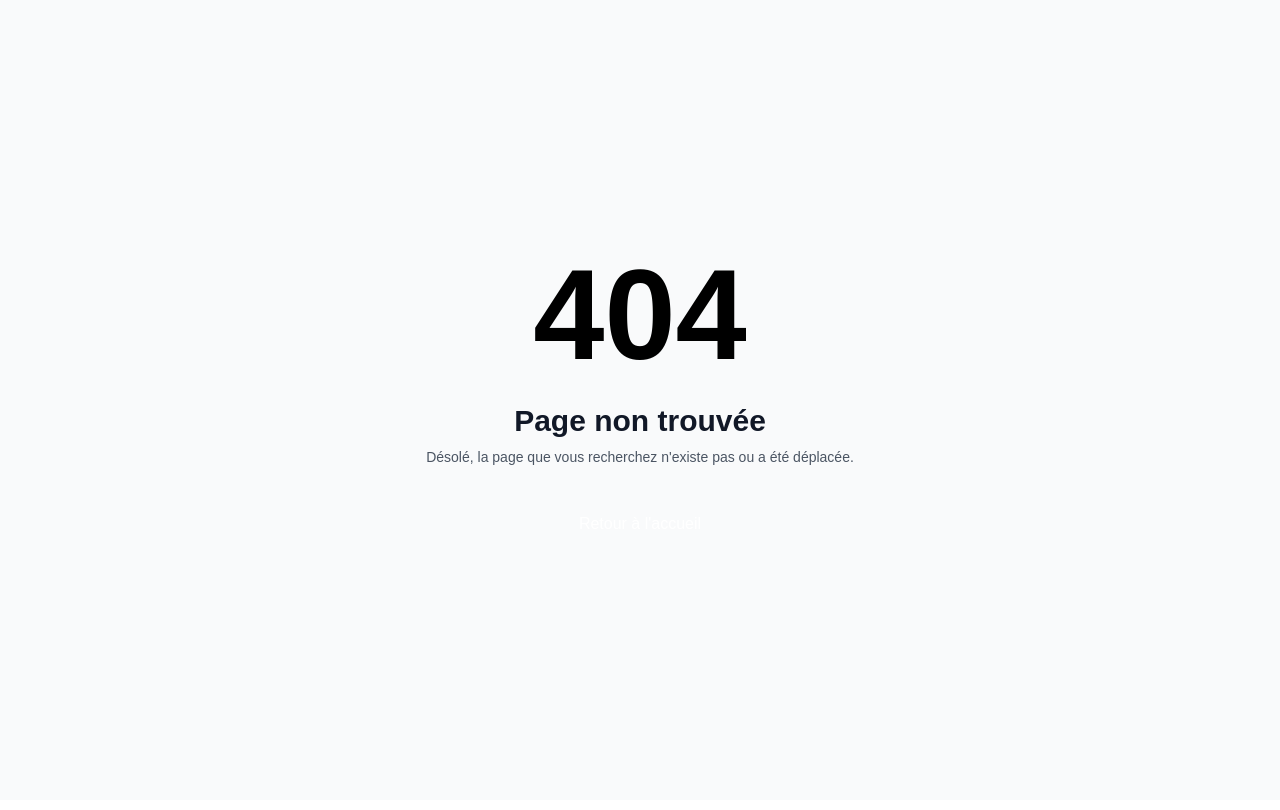
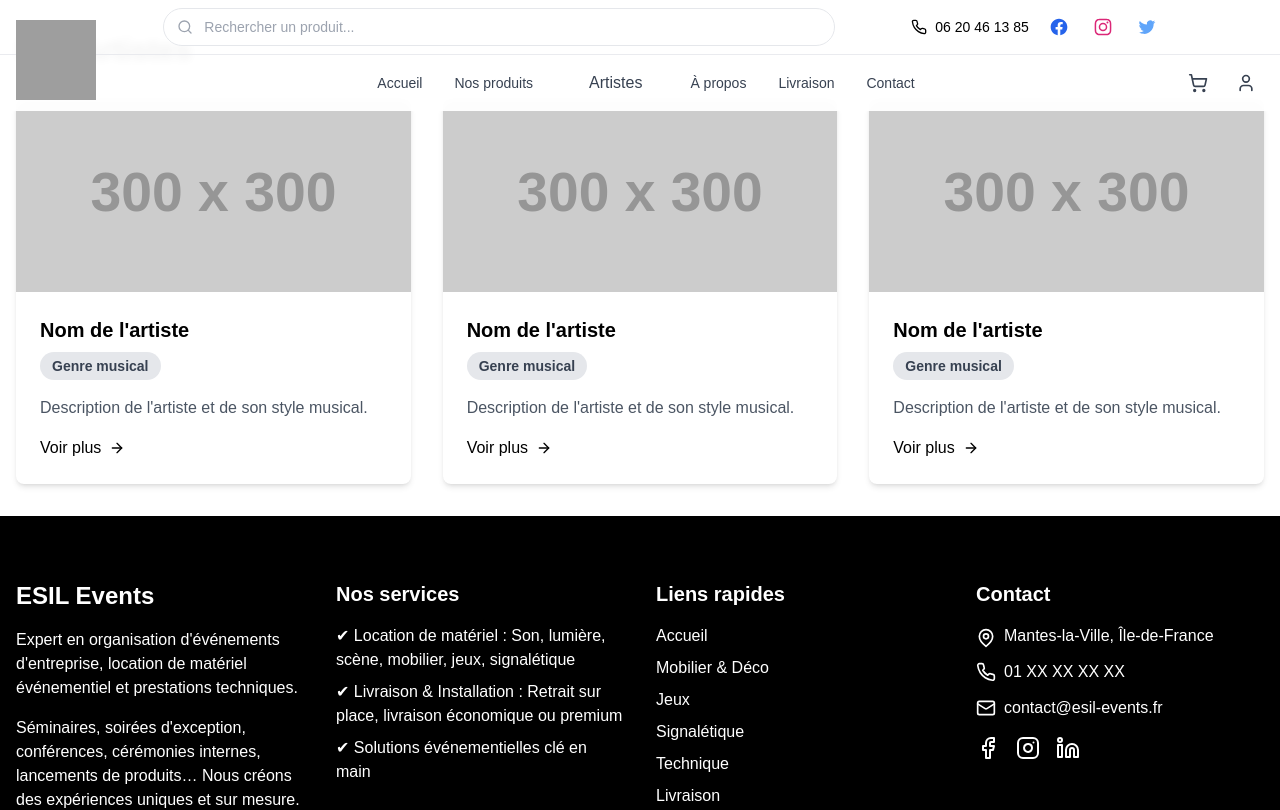
Before and after one commit to moonback/Esil-events-v1, a React (Vite) app: page /artists in a window 1280 px wide. Before the commit this address had no page. Shown: the top 810 px of the page. Built offline with nearby package versions, Linux system fonts and the light colour scheme; grey boxes are pictures that could not be loaded; a web font is replaced by a local one.

Commit message:
feat: add ArtistPage and link in Header
Introduce a new ArtistPage component to display artist information and add a navigation link in the Header component. This enhances the user experience by providing a dedicated page for artists and easy access to it from the main navigation.

```diff
--- a/src/App.tsx
+++ b/src/App.tsx
@@ -23,6 +23,7 @@ import { CartProvider } from './context/CartContext';
 import AdminRoute from './components/AdminRoute';
 import LoginForm from './components/LoginForm';
 import RegisterForm from './components/RegisterForm';
+import ArtistPage from './pages/ArtistPage';
 
 const App: React.FC = () => {
   return (
@@ -46,6 +47,7 @@ const App: React.FC = () => {
             <Route path="/about" element={<AboutPage />} />
             <Route path="/terms" element={<TermsPage />} />
             <Route path="/privacy" element={<PrivacyPage />} />
+            <Route path="/artists" element={<ArtistPage />} />
           </Route>
 
           {/* Routes utilisateur avec Layout principal */}
--- a/src/components/Header.tsx
+++ b/src/components/Header.tsx
@@ -118,6 +118,7 @@ const Header: React.FC = () => {
                   <Phone className="w-4 h-4" />
                   <span className="text-sm font-medium">06 20 46 13 85</span>
                 </a>
+
                   <div className="hidden md:flex space-x-2">
                     <a href="https://www.facebook.com/esilevents" target="_blank" rel="noopener noreferrer"
                       className="p-2 rounded-full hover:bg-blue-100 dark:hover:bg-blue-900/30 transition-all duration-300 transform hover:scale-110 group"
@@ -180,6 +181,9 @@ const Header: React.FC = () => {
                       </div>
                     )}
                   </div>
+                  <Link to="/artists" className="flex items-center px-4 py-2 text-gray-700 dark:text-gray-300 hover:text-black dark:hover:text-white transition-colors duration-200">
+                    Artistes
+                  </Link>
                   <Link to="/about" className="text-sm font-medium text-gray-700 dark:text-gray-200 hover:text-primary-600 dark:hover:text-primary-400 transition-colors duration-200">
                     À propos
                   </Link>
--- /dev/null
+++ b/src/pages/ArtistPage.tsx
@@ -0,0 +1,71 @@
+import React from 'react';
+import { Link } from 'react-router-dom';
+import { ArrowRight } from 'lucide-react';
+
+interface Artist {
+  id: string;
+  name: string;
+  genre: string;
+  imageUrl: string;
+  description: string;
+}
+
+const ArtistPage: React.FC = () => {
+  // Mock data for artists
+  const artists: Artist[] = [
+    {
+      id: '1',
+      name: 'Nom de l\'artiste',
+      genre: 'Genre musical',
+      imageUrl: 'https://via.placeholder.com/300',
+      description: 'Description de l\'artiste et de son style musical.'
+    },
+    {
+      id: '2',
+      name: 'Nom de l\'artiste',
+      genre: 'Genre musical',
+      imageUrl: 'https://via.placeholder.com/300',
+      description: 'Description de l\'artiste et de son style musical.'
+    },
+    {
+      id: '3',
+      name: 'Nom de l\'artiste',
+      genre: 'Genre musical',
+      imageUrl: 'https://via.placeholder.com/300',
+      description: 'Description de l\'artiste et de son style musical.'
+    }
+  ];
+
+  return (
+    <div className="max-w-7xl mx-auto px-4 py-8">
+      <h1 className="text-3xl font-bold mb-8">Nos Artistes</h1>
+
+      <div className="grid grid-cols-1 md:grid-cols-2 lg:grid-cols-3 gap-8">
+        {artists.map((artist) => (
+          <div key={artist.id} className="bg-white rounded-lg shadow-md overflow-hidden">
+            <img
+              src={artist.imageUrl}
+              alt={artist.name}
+              className="w-full h-48 object-cover"
+            />
+            <div className="p-6">
+              <h2 className="text-xl font-bold mb-2">{artist.name}</h2>
+              <span className="inline-block px-3 py-1 text-sm font-semibold text-gray-700 bg-gray-200 rounded-full mb-4">
+                {artist.genre}
+              </span>
+              <p className="text-gray-600 mb-4">{artist.description}</p>
+              <Link
+                to={`/artists/${artist.id}`}
+                className="flex items-center text-black font-medium hover:underline"
+              >
+                Voir plus <ArrowRight className="ml-2 w-4 h-4" />
+              </Link>
+            </div>
+          </div>
+        ))}
+      </div>
+    </div>
+  );
+};
+
+export default ArtistPage;
```
Lines whose indentation alone changed are shown as unchanged.
